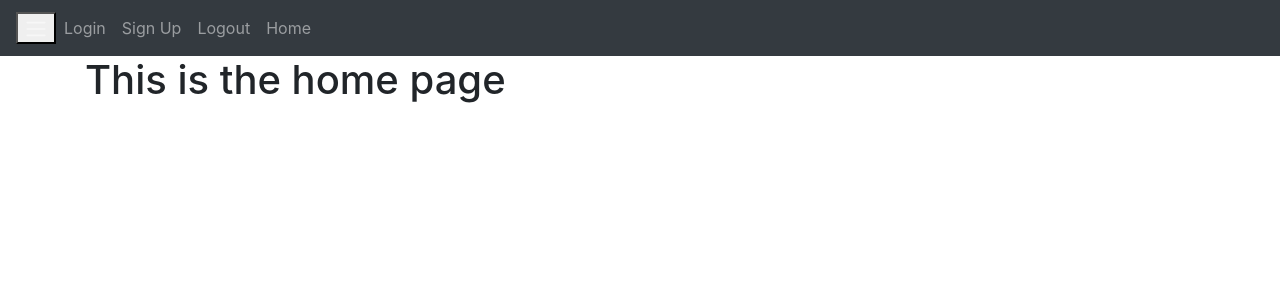
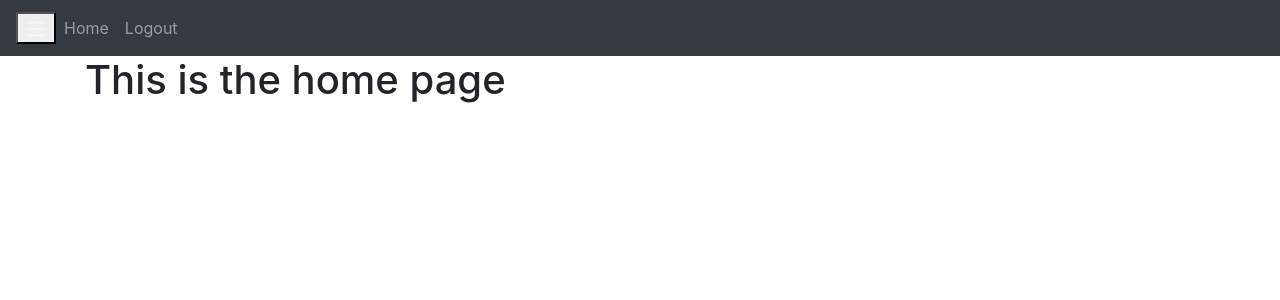
Before and after one commit to Askramberg/wds, a Flask app: page / in a window 1280 px wide. Shown: the top 300 px of the page. Run offline with Flask 2, Linux system fonts and the light colour scheme; a user stored in the database is signed in; some libraries are stand-ins or nearby versions.

Commit message:
Oppdatert html og auth

```diff
--- a/website/auth.py
+++ b/website/auth.py
@@ -24,7 +24,7 @@ def login():
         else:
             flash("Email does not exist", category="error")
 
-    return render_template("login.html", text="Testing", boolean=True)
+    return render_template("login.html", text="Testing", user=current_user)
 
 
 @auth.route("/home")
@@ -67,4 +67,4 @@ def signup():
             flash("Account created!", category="success")
             return redirect(url_for("views.home"))
 
-    return render_template("signup.html")
+    return render_template("signup.html", user=current_user)
--- a/website/templates/base.html
+++ b/website/templates/base.html
@@ -24,10 +24,13 @@
             </button>
             <div class="collapse navbar-collapse" id="navbar">
                 <div class="navbar-nav">
+                    {% if user.is_authenticated %}
+                    <a class="nav-item nav-link" id="home" href="/home">Home</a>
+                    <a class="nav-item nav-link" id="logout" href="/logout">Logout</a>
+                    {% else %}
                     <a class="nav-item nav-link" id="login" href="/login">Login</a>
                     <a class="nav-item nav-link" id="signup" href="/signup">Sign Up</a>
-                    <a class="nav-item nav-link" id="logout" href="/logout">Logout</a>
-                    <a class="nav-item nav-link" id="home" href="/home">Home</a>
+                    {% endif %}
                 </div>
             </div>
         </nav>
@@ -73,6 +76,7 @@
             integrity="sha384-JZR6Spejh4U02d8jOt6vLEHfe/JQGiRRSQQxSfFWpi1MquVdAyjUar5+76PVCmYl"
             crossorigin="anonymous"
         ></script>
+
         <script
             type="text/javascript"
             src="{{ url_for('static', filename='index.js') }}"
```
